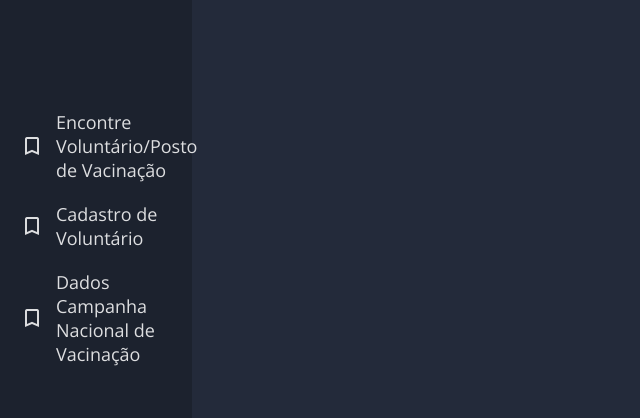
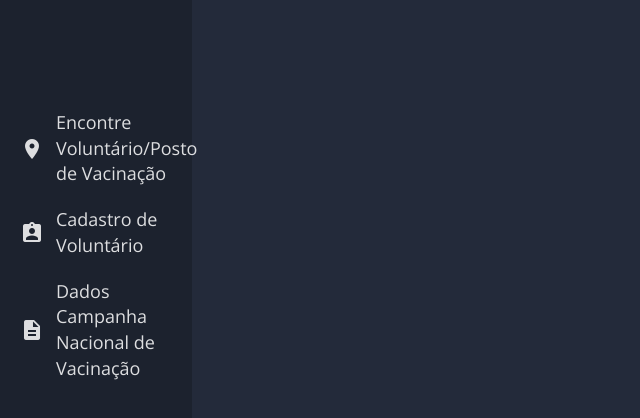
Before and after one commit to ricardon91/TechAngels-USJT, an Angular app in the folder Angular/: page / in a window 1280 px wide. Shown: the top 418 px of the page, without its empty margins (0-640 px from the left). Built offline with nearby package versions, Linux system fonts and the light colour scheme.

Commit message:
bootstarp 3.0

```diff
--- a/Angular/package.json
+++ b/Angular/package.json
@@ -19,7 +19,7 @@
     "@angular/platform-browser-dynamic": "~12.2.0",
     "@angular/router": "~12.2.0",
     "@brunoc/ngx-viacep": "^3.3.7",
-    "bootstrap": "^5.1.3",
+    "bootstrap": "^3.3.0",
     "rxjs": "~6.6.0",
     "tslib": "^2.3.0",
     "zone.js": "~0.11.4"
--- a/Angular/src/app/cabecalho/cabecalho.component.html
+++ b/Angular/src/app/cabecalho/cabecalho.component.html
@@ -3,15 +3,15 @@
 
     <div class="list-items">
       <a routerLink="/mapa" routerLinkActive="selected" class="list-item">
-        <i class="material-icons">bookmark_border</i>
+        <i class="material-icons">room</i>
         Encontre Voluntário/Posto de Vacinação
       </a>
       <a routerLink="/cadastroVoluntario" routerLinkActive="selected" class="list-item">
-        <i class="material-icons">bookmark_border</i>
+        <i class="material-icons">assignment_ind</i>
         Cadastro de Voluntário
       </a>
       <a routerLink="/campanha" routerLinkActive="selected" class="list-item">
-        <i class="material-icons">bookmark_border</i>
+        <i class="material-icons">description</i>
         Dados Campanha Nacional de Vacinação
       </a>
     </div>
--- a/Angular/src/app/voluntario/voluntario-inserir/voluntario-inserir.component.html
+++ b/Angular/src/app/voluntario/voluntario-inserir/voluntario-inserir.component.html
@@ -1,120 +1,12 @@
-<!-- <body class="hideSidebar">
-  <div class="holder">
-    <a href="#" class="toggleSidebar"><span class="fas fa-chevron-right" aria-hidden="true"></span>
-    </a>
-
-
-    <main class="colM" id="content">
-      <div id="breadcrumbs"></div>
-
-      <div class="title-container">
-        <h2>Cadastro de Voluntário</h2>
-        <div class="object-status"></div>
-        <div class="action-bar-container"></div>
-      </div>
-
-      <form action name="voluntario_form" id="voluntario_form" method="POST" #voluntarioForm = "ngForm" (submit)="adicionarVoluntario(voluntarioForm)" >
-
-        <div>
-          <fieldset class="module aligned">
-            <div class="form-row nome">
-              <div class="fieldBox-first required">
-                <label for="id_nome" title="Preenchimento obrigatório">Nome:</label><input type="text" name="nome"
-                  id="id_nome" ngModel #nome="ngModel"/>
-              </div>
-            </div>
-            <div class="form-row cpf">
-              <div class="fieldBox-first required">
-                <label for="id_cpf" title="Preenchimento obrigatório">CPF:</label><input type="text" name="cpf"
-                  maxlength="14" minlength="11" id="id_cpf" ngModel #cpf="ngModel"/>
-              </div>
-            </div>
-            <div class="form-row email">
-              <div class="fieldBox-first required">
-                <label for="id_email" title="Preenchimento obrigatório">E-mail:</label><input type="email" name="email"
-                  id="id_email" ngModel #email="ngModel"/>
-              </div>
-            </div>
-            <div class="form-row confirmacao_email">
-              <div class="fieldBox-first required">
-                <label for="id_confirmacao_email" title="Preenchimento obrigatório">Confirme E-mail:</label><input
-                  type="email" name="confirmacao_email" id="id_confirmacao_email" />
-              </div>
-            </div>
-            <div class="form-row fone">
-              <div class="fieldBox-first required">
-                <label for="id_fone" title="Preenchimento obrigatório">Telefone:</label><input type="text"
-                  name="fone" id="id_fone" ngModel #fone="ngModel"/>
-              </div>
-            </div>
-            <div class="form-row cep">
-              <div class="fieldBox-first required">
-                <label for="id_cep" title="Preenchimento obrigatório">CEP:</label><input type="text"
-                  name="cep" id="id_cep" ngModel #cep="ngModel"/>
-              </div>
-            </div>
-            <div class="form-row endereco">
-              <div class="fieldBox-first required">
-                <label for="id_endereco" title="Preenchimento obrigatório">Endereço:</label>
-                <input type="text" name="endereco" id="id_endereco" ngModel #endereco="ngModel"/>
-              </div>
-            </div>
-            <div class="form-row numero">
-              <div class="fieldBox-first required">
-                <label for="id_numero" title="Preenchimento obrigatório">Número:</label>
-                <input type="text" name="numero" id="id_numero" ngModel #numero="ngModel"/>
-              </div>
-            </div>
-            <div class="form-row bairro">
-              <div class="fieldBox-first required">
-                <label for="id_bairro" title="Preenchimento obrigatório">Bairro:</label>
-                <input type="text" name="bairro" id="id_bairro" ngModel #bairro="ngModel"/>
-              </div>
-            </div>
-            <div class="form-row cidade">
-              <div class="fieldBox-first required">
-                <label for="id_cidade" title="Preenchimento obrigatório">Cidade:</label>
-                <input type="text" name="cidade" id="id_cidade" ngModel #cidade="ngModel"/>
-              </div>
-            </div>
-            <div class="form-row uf">
-              <div class="fieldBox-first required">
-                <label for="id_uf" title="Preenchimento obrigatório">UF:</label>
-                <input type="text" name="uf" id="id_uf" ngModel #uf="ngModel"/>
-              </div>
-            </div>
-            <div class="form-row complemento">
-              <div class="fieldBox-first required">
-                <label for="id_complemento" title="Preenchimento obrigatório">Complemento:</label>
-                <input type="text" name="complemento" id="id_complemento" ngModel #complemento="ngModel"/>
-              </div>
-            </div>
-          </fieldset>
-        </div>
-        <div class="submit-row">
-          <input type="submit" name="voluntario_form" class="default" value="Inserir Voluntário" />
-        </div>
-      </form>
-    </main>
-  </div>
-</body> -->
-
-
 <!------ Include the above in your HEAD tag ---------->
 
 <!DOCTYPE html>
 <html>
 
-<head>
-  <link href="//maxcdn.bootstrapcdn.com/bootstrap/3.3.0/css/bootstrap.min.css" rel="stylesheet" id="bootstrap-css">
-  <script src="//maxcdn.bootstrapcdn.com/bootstrap/3.3.0/js/bootstrap.min.js"></script>
-  <script src="//code.jquery.com/jquery-1.11.1.min.js"></script>
-
-</head>
-
 <body>
 
-  <form action name="voluntario_form" id="voluntario_form" class="form-horizontal" method="POST" #voluntarioForm="ngForm" (submit)="adicionarVoluntario(voluntarioForm)">
+  <form action name="voluntario_form" id="voluntario_form" class="form-horizontal" method="POST"
+    #voluntarioForm="ngForm" (submit)="adicionarVoluntario(voluntarioForm)">
     <fieldset class="module aligned">
       <div>
         <div class="panel-heading">Cadastro de Cliente</div>
@@ -126,7 +18,8 @@
           <div class="form-group">
             <label class="col-md-2 control-label" for="Nome">Nome</label>
             <div class="col-md-8">
-              <input id="Nome" name="nome" placeholder="" class="form-control input-md" type="text" ngModel #nome="ngModel" required>
+              <input id="Nome" name="nome" placeholder="" class="form-control input-md" type="text" ngModel
+                #nome="ngModel" required>
             </div>
           </div>
 
@@ -140,8 +33,8 @@
 
             <label class="col-md-1 control-label" for="Nome">Nascimento</label>
             <div class="col-md-2">
-              <input id="nascimento" name="nascimento" placeholder="DD/MM/AAAA" class="form-control input-md" required=""
-                type="text" maxlength="10" ngModel #nascimento="ngModel">
+              <input id="nascimento" name="nascimento" placeholder="DD/MM/AAAA" class="form-control input-md"
+                required="" type="text" maxlength="10" ngModel #nascimento="ngModel">
             </div>
 
             <!-- Multiple Radios (inline) -->
@@ -165,13 +58,10 @@
             <div class="col-md-2">
               <div class="input-group">
                 <span class="input-group-addon"><i class="glyphicon glyphicon-earphone"></i></span>
-                <input id="prependedtext" name="fone" class="form-control" placeholder="XX XXXXX-XXXX"
-                  required="" type="text" maxlength="13" pattern="\[0-9]{2}\ [0-9]{4,6}-[0-9]{3,4}$"
-                   ngModel #fone="ngModel">
+                <input id="prependedtext" name="fone" class="form-control" placeholder="XX XXXXX-XXXX" required=""
+                  type="text" maxlength="13" pattern="\[0-9]{2}\ [0-9]{4,6}-[0-9]{3,4}$" ngModel #fone="ngModel">
               </div>
             </div>
-
-
           </div>
 
           <!-- Prepended text-->
@@ -180,8 +70,8 @@
             <div class="col-md-5">
               <div class="input-group">
                 <span class="input-group-addon"><i class="glyphicon glyphicon-envelope"></i></span>
-                <input id="prependedtext" name="email" class="form-control" placeholder="email@email.com"
-                  required="" type="text" pattern="[a-z0-9._%+-]+@[a-z0-9.-]+\.[a-z]{2,4}$" ngModel #email="ngModel">
+                <input id="prependedtext" name="email" class="form-control" placeholder="email@email.com" required=""
+                  type="text" pattern="[a-z0-9._%+-]+@[a-z0-9.-]+\.[a-z]{2,4}$" ngModel #email="ngModel">
               </div>
             </div>
           </div>
@@ -213,19 +103,18 @@
             <div class="col-md-2">
               <div class="input-group">
                 <span class="input-group-addon">Nº</span>
-                <input id="numero" name="numero" class="form-control" placeholder="" required="" type="text" ngModel #numero="ngModel">
+                <input id="numero" name="numero" class="form-control" placeholder="" required="" type="text" ngModel
+                  #numero="ngModel">
               </div>
             </div>
 
             <div class="col-md-3">
               <div class="input-group">
                 <span class="input-group-addon">Complemento</span>
-                <input id="complemento" name="complemento" class="form-control" placeholder="" required=""
-                  type="text" ngModel #complemento="ngModel">
+                <input id="complemento" name="complemento" class="form-control" placeholder="" required="" type="text"
+                  ngModel #complemento="ngModel">
               </div>
             </div>
-
-
           </div>
 
           <div class="form-group">
@@ -249,8 +138,8 @@
             <div class="col-md-2">
               <div class="input-group">
                 <span class="input-group-addon">Estado</span>
-                <input id="uf" name="uf" class="form-control" placeholder="" required="" readonly="readonly"
-                  type="text" ngModel #estado="ngModel">
+                <input id="uf" name="uf" class="form-control" placeholder="" required="" readonly="readonly" type="text"
+                  ngModel #estado="ngModel">
               </div>
             </div>
           </div>
@@ -260,9 +149,9 @@
           <div class="form-group">
 
             <label class="col-md-2 control-label" for="selectbasic">Escolaridade</label>
-
             <div class="col-md-3">
-              <select required id="escolaridade" name="escolaridade" class="form-control" ngModel #escolaridade="ngModel">
+              <select required id="escolaridade" name="escolaridade" class="form-control" ngModel
+                #escolaridade="ngModel">
                 <option value=""></option>
                 <option value="Analfabeto">Analfabeto</option>
                 <option value="Fundamental Incompleto">Fundamental Incompleto</option>
@@ -279,18 +168,10 @@
 
             <label class="col-md-1 control-label" for="profissao">Profissão</label>
             <div class="col-md-4">
-              <input id="profissao" name="profissao" type="text" placeholder="" class="form-control input-md" ngModel #profissao="ngModel"
-                required="">
-
+              <input id="profissao" name="profissao" type="text" placeholder="" class="form-control input-md" ngModel
+                #profissao="ngModel" required="">
             </div>
           </div>
-
-
-
-
-
-
-
 
           <!-- Button (Double) -->
           <div class="form-group">
@@ -300,11 +181,8 @@
               <button id="Cancelar" name="Cancelar" class="btn btn-danger" type="Reset">Cancelar</button>
             </div>
           </div>
-
         </div>
       </div>
-
-
     </fieldset>
   </form>
 
```
Also changed, not shown: Angular/angular.json (+5 -2 lines), 1 other file (tests, documents, lock files or other folders).
